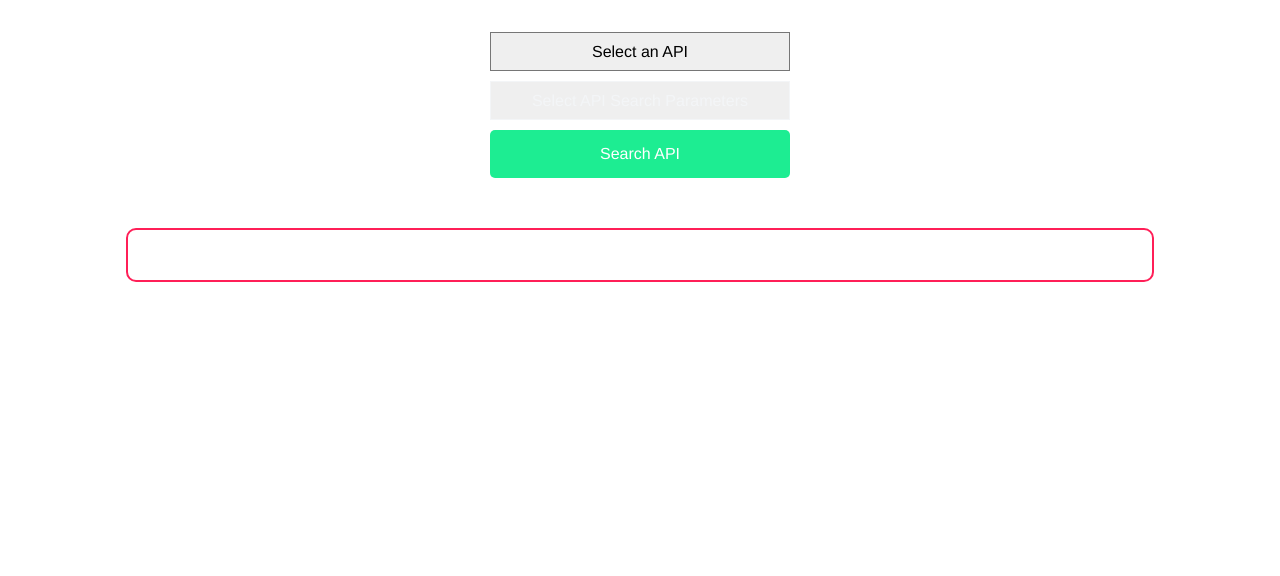
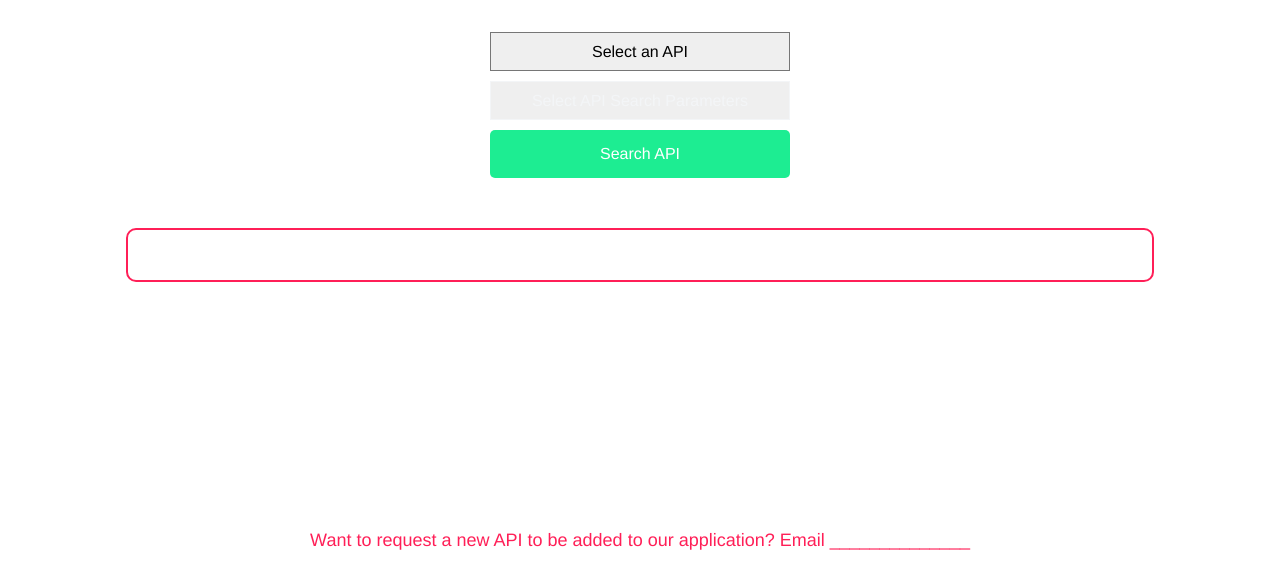
Before and after one commit to durksteed13/Health-API, a website: page webapp/index.html in a window 1280 px wide. Shown: the part 224-800 px from the top of the page. Drawn offline with nearby package versions, Linux system fonts and the light colour scheme; files that its build step writes are made by us from their sources; files whose address does not match are found by name.

Commit message:
footer thing

```diff
--- a/old/style.css
+++ b/old/style.css
@@ -12,7 +12,7 @@ body {
 }
 main {
   	flex: 1;
-  	background-color: #FF1F57;
+  	background-color: transparent;
 }
 #header {
 	width: 100%;
--- a/webapp/healthapi.css
+++ b/webapp/healthapi.css
@@ -1,3 +1,16 @@
+html, body {
+  	height: 100%;
+  	margin: 0;
+}
+body {
+  	display: flex;
+  	flex-direction: column;
+  	justify-content: space-between;
+}
+main {
+  	flex: 1;
+  	background-color: #transparent;
+}
 #landing-navigation-container {
 	width: 100%;
 	display: flex;
@@ -78,3 +91,10 @@ select {
 	font-weight: bold;
 	font-style: italic;
 }
+#footer-container {
+	margin-top: 50px;
+	width: 100%;
+	text-align: center;
+	font-size: 18px;
+	margin-bottom: 25px;
+}
--- a/webapp/index.html
+++ b/webapp/index.html
@@ -22,6 +22,7 @@
 			</div>
 		</div>
 	</div>
+	<main>
 		<div id="landing-navigation-container">
 			<button id="btn-log" class="is-light red-light" onclick="">About</button>
 			<button id="btn-log" class="is-light red-light" onclick="">Help</button>
@@ -50,6 +51,10 @@
 		</div>
 		<div id="help-wrapper">
 		</div>
+	</main>
+	<div id="footer-container" class="red-light">
+		Want to request a new API to be added to our application? Email ______________
+	</div>
 	<script src="https://code.jquery.com/jquery-3.4.1.min.js"></script>
 	<script type="text/javascript" src="webapp/style.js"></script>
 	<script type="text/javascript" src="webapp/index.js"></script>
```
Lines whose indentation alone changed are shown as unchanged.
